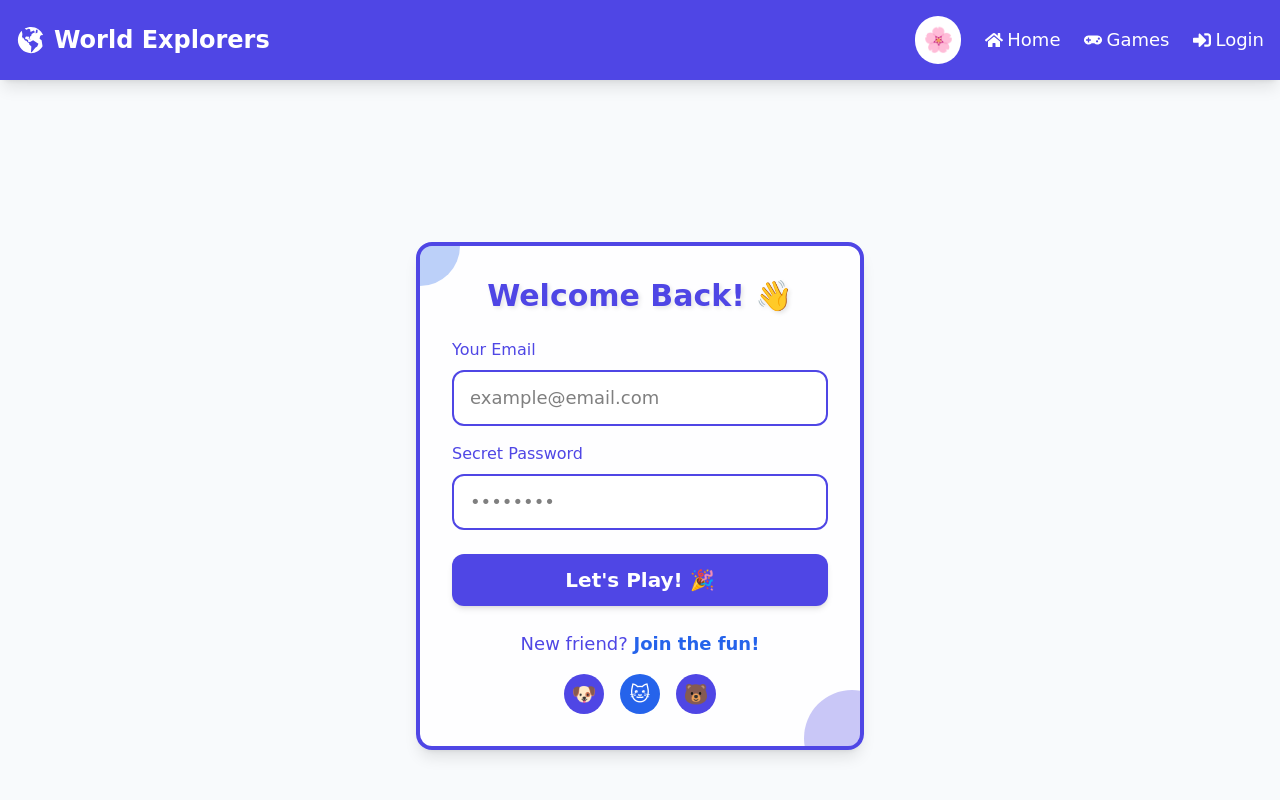
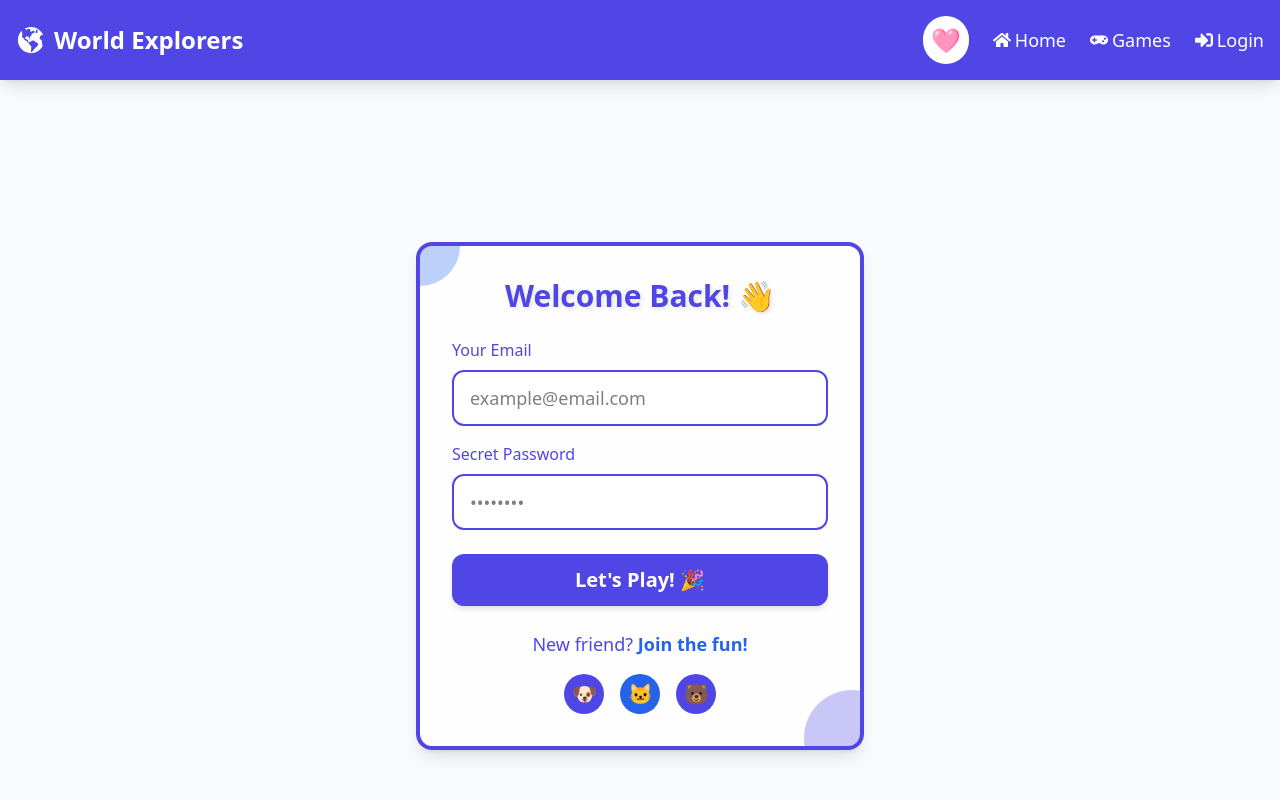
Before and after one commit to sathu0622/KidsCountryApp, a React (Vite) app: page /login in a window 1280 px wide. Shown: the top 800 px of the page. Built offline with nearby package versions, Linux system fonts and the light colour scheme.

Commit message:
fix_font

```diff
--- a/src/components/LayOut.jsx
+++ b/src/components/LayOut.jsx
@@ -29,7 +29,7 @@ export default function Layout({ children }) {
       className="min-h-screen flex flex-col"
       style={{
         backgroundColor: currentTheme.bg,
-        fontFamily: "'Comic Sans MS', cursive, sans-serif"
+        // fontFamily: "'Comic Sans MS', cursive, sans-serif"
       }}
     >
       {/* Navigation */}
@@ -54,7 +54,7 @@ export default function Layout({ children }) {
               className="p-2 rounded-full bg-white bg-opacity-20 hover:bg-opacity-30 transition hover:scale-110 text-2xl"
               aria-label={`Switch to ${theme === 'boys' ? 'girls' : 'boys'} theme`}
             >
-              {theme === 'boys' ? '🌸' : '❄️'}
+              {theme === 'boys' ? '🩷' : '💙'}
             </button>
             <div className="flex space-x-6 text-white text-lg">
               <Link to="/home" className="hover:underline flex items-center">
@@ -102,7 +102,7 @@ export default function Layout({ children }) {
                 className="p-3 rounded-full bg-white bg-opacity-20 hover:bg-opacity-30 transition text-2xl hover:scale-110"
                 aria-label={`Switch to ${theme === 'boys' ? 'girls' : 'boys'} theme`}
               >
-                {theme === 'boys' ? '🌸' : '❄️'}
+                {theme === 'boys' ? '🩷' : '💙'}
               </button>
             </div>
             <div className="flex flex-col items-center space-y-3 text-white text-lg">
--- a/src/index.css
+++ b/src/index.css
@@ -1,6 +1,6 @@
 @import "tailwindcss";
 
-/* Add this to your global CSS */
+/* Add this to your global CSS
 .flip-card {
   perspective: 1000px;
 }
@@ -31,4 +31,4 @@
 
 .flip-card-back {
   transform: rotateY(180deg);
-}
+} */
--- a/src/pages/Home.jsx
+++ b/src/pages/Home.jsx
@@ -1,21 +1,25 @@
-import { useState, useEffect } from 'react';
-import { useAuth } from '../context/AuthContext';
-import { getAllCountries, getCountryByName, getCountriesByRegion } from '../api/countries';
-import CountryCard from '../components/CountryCard';
-import CountryDetails from '../components/CountryDetails';
-import Header from '../components/Header';
-import { useNavigate } from 'react-router-dom';
-import { toast } from 'react-toastify';
-import 'react-toastify/dist/ReactToastify.css';
-import { themes } from '../components/themes';
+import { useState, useEffect } from "react";
+import { useAuth } from "../context/AuthContext";
+import {
+  getAllCountries,
+  getCountryByName,
+  getCountriesByRegion,
+} from "../api/countries";
+import CountryCard from "../components/CountryCard";
+import CountryDetails from "../components/CountryDetails";
+import Header from "../components/Header";
+import { useNavigate } from "react-router-dom";
+import { toast } from "react-toastify";
+import "react-toastify/dist/ReactToastify.css";
+import { themes } from "../components/themes";
 
 export default function Home() {
   const { token, likedCountries, setLikedCountries, theme } = useAuth();
   const currentTheme = themes[theme];
   const [countries, setCountries] = useState([]);
   const [selectedCountry, setSelectedCountry] = useState(null);
-  const [search, setSearch] = useState('');
-  const [region, setRegion] = useState('');
+  const [search, setSearch] = useState("");
+  const [region, setRegion] = useState("");
   const [isLoading, setIsLoading] = useState(true);
   const [currentPage, setCurrentPage] = useState(1);
   const [countriesPerPage] = useState(12);
@@ -46,11 +50,14 @@ export default function Home() {
     const fetchLikedCountries = async () => {
       if (!token) return;
       try {
-        const response = await fetch('https://country-app-backend.vercel.app/api/users/likes', {
+        const response = await fetch(
+          "https://country-app-backend.vercel.app/api/users/likes",
+          {
             headers: {
-            'Authorization': `Bearer ${token}`
+              Authorization: `Bearer ${token}`,
+            },
           }
-        });
+        );
         const data = await response.json();
         setLikedCountries(data);
       } catch (error) {
@@ -65,7 +72,10 @@ export default function Home() {
   // Get current countries for pagination
   const indexOfLastCountry = currentPage * countriesPerPage;
   const indexOfFirstCountry = indexOfLastCountry - countriesPerPage;
-  const currentCountries = countries.slice(indexOfFirstCountry, indexOfLastCountry);
+  const currentCountries = countries.slice(
+    indexOfFirstCountry,
+    indexOfLastCountry
+  );
   const totalPages = Math.ceil(countries.length / countriesPerPage);
 
   const handleLikeClick = (e, countryName) => {
@@ -76,14 +86,14 @@ export default function Home() {
           <p>Please login or register to save favorites!</p>
           <div className="flex justify-center gap-2 mt-2">
             <button
-              onClick={() => navigate('/login')}
+              onClick={() => navigate("/login")}
               className="px-3 py-1 rounded text-white"
               style={{ backgroundColor: currentTheme.primary }}
             >
               Login
             </button>
             <button
-              onClick={() => navigate('/register')}
+              onClick={() => navigate("/register")}
               className="px-3 py-1 rounded text-white"
               style={{ backgroundColor: currentTheme.secondary }}
             >
@@ -103,7 +113,12 @@ export default function Home() {
 
   return (
     <div className="container mx-auto px-4 py-8">
-      <Header search={search} setSearch={setSearch} region={region} setRegion={setRegion} />
+      <Header
+        search={search}
+        setSearch={setSearch}
+        region={region}
+        setRegion={setRegion}
+      />
 
       <div className="mb-8">
         <h1
@@ -112,8 +127,12 @@ export default function Home() {
         >
           Explore Countries Around the World!
         </h1>
-        <p className="text-center max-w-2xl mx-auto" style={{ color: currentTheme.text }}>
-          Click on any country to learn fun facts about it. Use the 🔊 button to hear the information read aloud!
+        <p
+          className="text-center max-w-2xl mx-auto"
+          style={{ color: currentTheme.text }}
+        >
+          Click on any country to learn fun facts about it. Use the 🔊 button to
+          hear the information read aloud!
         </p>
       </div>
 
@@ -147,12 +166,13 @@ export default function Home() {
           <div className="flex justify-center mt-8">
             <nav className="flex flex-wrap items-center justify-center gap-2 text-sm sm:text-base">
               <button
-      onClick={() => setCurrentPage(prev => Math.max(prev - 1, 1))}
+                onClick={() => setCurrentPage((prev) => Math.max(prev - 1, 1))}
                 disabled={currentPage === 1}
                 className="px-3 py-1 rounded-full font-medium transition disabled:opacity-50"
                 style={{
-        backgroundColor: currentPage === 1 ? '#f3f4f6' : currentTheme.primary,
-        color: currentPage === 1 ? '#9ca3af' : 'white'
+                  backgroundColor:
+                    currentPage === 1 ? "#f3f4f6" : currentTheme.primary,
+                  color: currentPage === 1 ? "#9ca3af" : "white",
                 }}
               >
                 ⬅ Prev
@@ -160,21 +180,23 @@ export default function Home() {
 
               {/* Dynamic page numbers with ellipsis for better UX */}
               {Array.from({ length: totalPages }, (_, i) => i + 1)
-      .filter(page =>
+                .filter(
+                  (page) =>
                     page === 1 ||
                     page === totalPages ||
                     (page >= currentPage - 1 && page <= currentPage + 1)
                 )
-      .map(page => (
+                .map((page) => (
                   <button
                     key={page}
                     onClick={() => setCurrentPage(page)}
                     className={`px-3 py-1 rounded-full transition font-medium ${
-            currentPage === page ? 'scale-105 shadow' : ''
+                      currentPage === page ? "scale-105 shadow" : ""
                     }`}
                     style={{
-            backgroundColor: currentPage === page ? currentTheme.primary : '#f3f4f6',
-            color: currentPage === page ? 'white' : currentTheme.text
+                      backgroundColor:
+                        currentPage === page ? currentTheme.primary : "#f3f4f6",
+                      color: currentPage === page ? "white" : currentTheme.text,
                     }}
                   >
                     {page}
@@ -187,26 +209,29 @@ export default function Home() {
               )}
 
               <button
-      onClick={() => setCurrentPage(prev => Math.min(prev + 1, totalPages))}
+                onClick={() =>
+                  setCurrentPage((prev) => Math.min(prev + 1, totalPages))
+                }
                 disabled={currentPage === totalPages}
                 className="px-3 py-1 rounded-full font-medium transition disabled:opacity-50"
                 style={{
-        backgroundColor: currentPage === totalPages ? '#f3f4f6' : currentTheme.primary,
-        color: currentPage === totalPages ? '#9ca3af' : 'white'
+                  backgroundColor:
+                    currentPage === totalPages
+                      ? "#f3f4f6"
+                      : currentTheme.primary,
+                  color: currentPage === totalPages ? "#9ca3af" : "white",
                 }}
               >
                 Next ➡
               </button>
             </nav>
           </div>
-
         </>
       )}
 
       {/* Country Details Modal */}
       {selectedCountry && (
-        <div className="fixed inset-0 bg-white bg-opacity-40 backdrop-blur-sm flex items-center justify-center p-4 z-50">
-
+        <div className="fixed inset-0 bg-opacity-40 backdrop-blur-sm flex items-center justify-center p-4 z-50">
           <div
             className="bg-white rounded-2xl shadow-2xl p-8 w-full max-w-4xl max-h-[90vh] overflow-y-auto relative"
             style={{ backgroundColor: currentTheme.bg }}
--- a/src/pages/Login.jsx
+++ b/src/pages/Login.jsx
@@ -55,7 +55,7 @@ export default function Login() {
           style={{
             color: currentTheme.primary,
             textShadow: "2px 2px 4px rgba(0,0,0,0.1)",
-            fontFamily: "'Comic Sans MS', cursive"
+            // fontFamily: "'Comic Sans MS', cursive"
           }}
         >
           Welcome Back! 👋
@@ -119,7 +119,7 @@ export default function Login() {
           onClick={handleLogin}
           style={{
             backgroundColor: currentTheme.primary,
-            fontFamily: "'Comic Sans MS', cursive"
+            // fontFamily: "'Comic Sans MS', cursive"
           }}
         >
           Let's Play! 🎉
```
Lines whose indentation alone changed are shown as unchanged.
